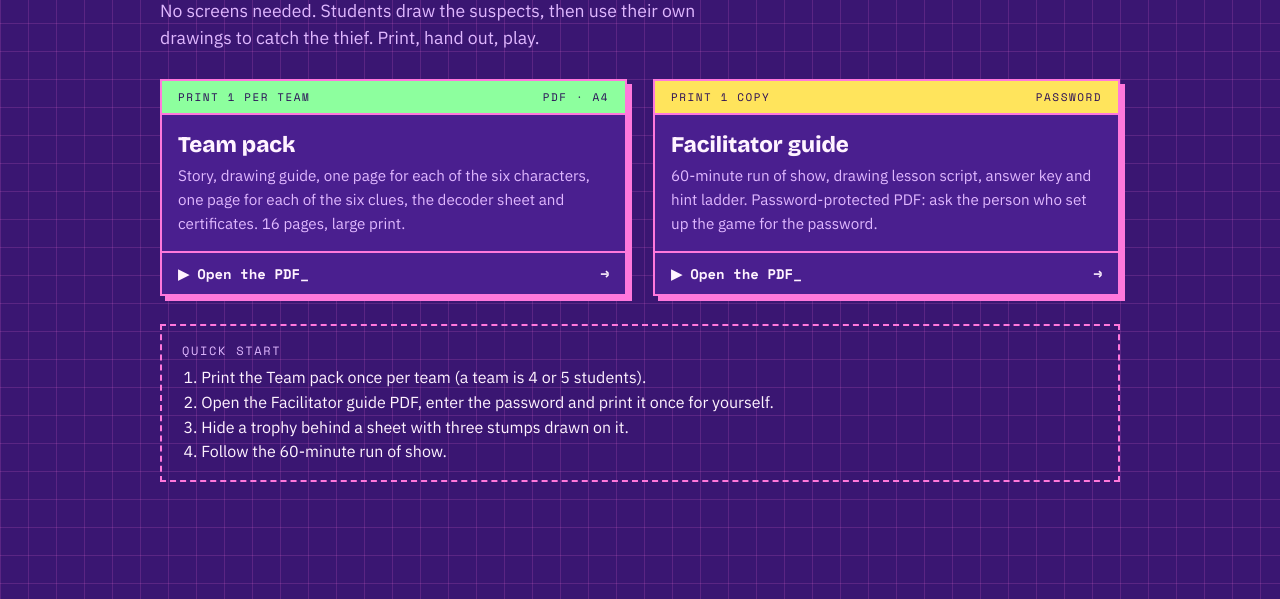
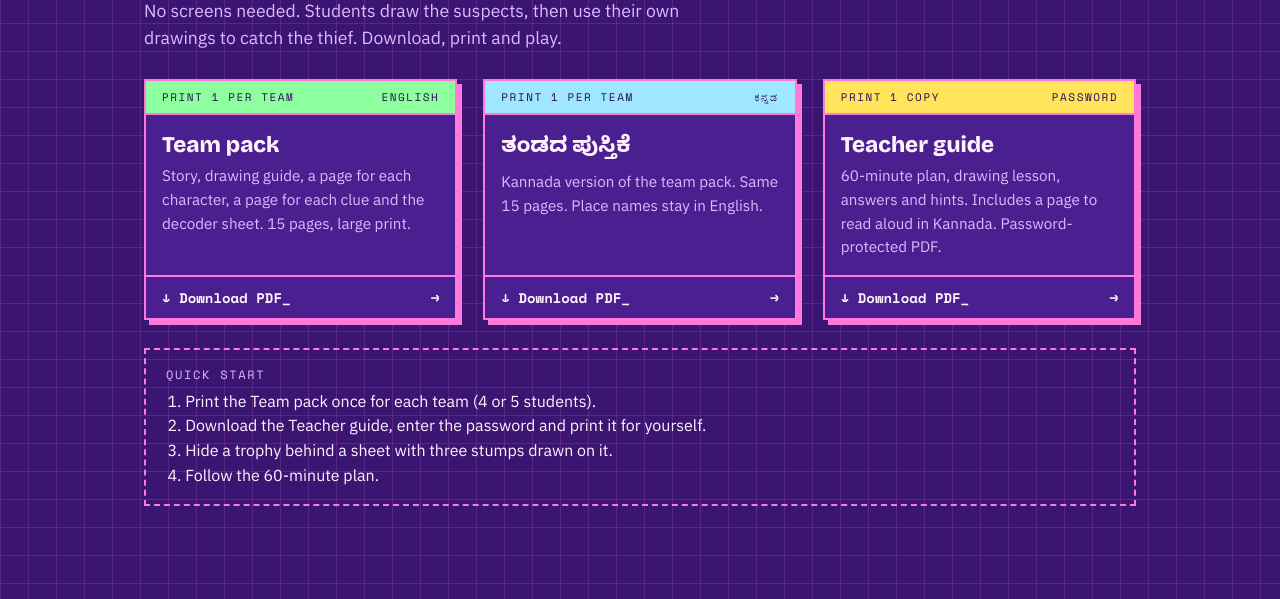
Before and after one commit to abhijithgiridhar/trophy-heist-escape-room, a plain HTML site: page pen-and-paper/index.html in a window 1280 px wide. Shown: the part 201-800 px from the top of the page. Drawn offline with nearby package versions, Linux system fonts and the light colour scheme.

Commit message:
Pen and paper: download-only links, no certificates, simpler English, Kannada pack and Kannada teacher page

```diff
--- a/pen-and-paper/index.html
+++ b/pen-and-paper/index.html
@@ -1,21 +1,21 @@
-<!doctype html><html lang="en" data-palette="synth"><head><meta charset="utf-8"><meta name="viewport" content="width=device-width, initial-scale=1"><title>Trophy Heist Pen and Paper</title>
+<!doctype html><html lang="en"><head><meta charset="utf-8"><meta name="viewport" content="width=device-width, initial-scale=1"><title>Trophy Heist Pen and Paper</title>
 <link rel="preconnect" href="https://fonts.googleapis.com"><link rel="preconnect" href="https://fonts.gstatic.com" crossorigin>
-<link href="https://fonts.googleapis.com/css2?family=Bricolage+Grotesque:opsz,wght@12..96,800&family=IBM+Plex+Sans:wght@400;600&family=Space+Mono:wght@400;700&display=swap" rel="stylesheet">
+<link href="https://fonts.googleapis.com/css2?family=Bricolage+Grotesque:opsz,wght@12..96,800&family=IBM+Plex+Sans:wght@400;600&family=Noto+Sans+Kannada:wght@600;800&family=Space+Mono:wght@400;700&display=swap" rel="stylesheet">
 <style>
-:root{--bg:#3a1672;--grid:#ff78dc29;--ink:#fff3ff;--soft:#e0b8ff;--card:#4a1f8f;--line:#ff78dc;--yellow:#ffe45c;--on:#2a0d57;--green:#8dff9e;color-scheme:dark}
+:root{--bg:#3a1672;--grid:#ff78dc29;--ink:#fff3ff;--soft:#e0b8ff;--card:#4a1f8f;--line:#ff78dc;--yellow:#ffe45c;--on:#2a0d57;color-scheme:dark}
 *{box-sizing:border-box}
-body{margin:0;min-height:100vh;background-color:var(--bg);background-image:linear-gradient(var(--grid) 1px,transparent 1px),linear-gradient(90deg,var(--grid) 1px,transparent 1px);background-size:28px 28px;color:var(--ink);font:16px/1.55 "IBM Plex Sans",system-ui,sans-serif;padding:0 max(24px,env(safe-area-inset-left,0px))}
-.wrap{max-width:60rem;margin:0 auto;padding:40px 0 60px}
+body{margin:0;min-height:100vh;background-color:var(--bg);background-image:linear-gradient(var(--grid) 1px,transparent 1px),linear-gradient(90deg,var(--grid) 1px,transparent 1px);background-size:28px 28px;color:var(--ink);font:16px/1.55 "IBM Plex Sans","Noto Sans Kannada",system-ui,sans-serif;padding:0 max(24px,env(safe-area-inset-left,0px))}
+.wrap{max-width:62rem;margin:0 auto;padding:40px 0 60px}
 .eyebrow{font:400 .75rem "Space Mono",monospace;letter-spacing:.14em;text-transform:uppercase;color:var(--soft)}
 h1{font:800 clamp(2.2rem,6vw,3.6rem)/1.05 "Bricolage Grotesque",system-ui,sans-serif;margin:14px 0 16px;letter-spacing:-.02em}
 .mark{background:var(--yellow);color:var(--on);padding:0 .15em}
 p.lede{color:var(--soft);font-size:1.1rem;max-width:36rem}
-.grid{display:grid;grid-template-columns:repeat(auto-fit,minmax(260px,1fr));gap:26px;margin:28px 0}
+.grid{display:grid;grid-template-columns:repeat(auto-fit,minmax(250px,1fr));gap:26px;margin:28px 0}
 .card{border:2px solid var(--line);box-shadow:5px 5px 0 var(--line);background:var(--card);display:flex;flex-direction:column;color:inherit;text-decoration:none;transition:transform .15s,box-shadow .15s}
 @media (prefers-reduced-motion:no-preference){.card:hover{transform:translate(-2px,-2px);box-shadow:7px 7px 0 var(--line)}}
 .card .band{padding:8px 16px;border-bottom:2px solid var(--line);font:400 .6875rem "Space Mono",monospace;letter-spacing:.14em;text-transform:uppercase;color:var(--on);display:flex;justify-content:space-between}
 .card .body{padding:16px;flex:1}
-.card h3{font:800 1.4rem "Bricolage Grotesque",sans-serif;margin:0 0 6px}
+.card h3{font:800 1.4rem "Bricolage Grotesque","Noto Sans Kannada",sans-serif;margin:0 0 6px}
 .card p{margin:0;color:var(--soft);font-size:.95rem}
 .card .go{border-top:2px solid var(--line);padding:10px 16px;font:700 .875rem "Space Mono",monospace;display:flex;justify-content:space-between}
 .steps{border:2px dashed var(--line);padding:16px 20px;margin-top:10px}
@@ -26,10 +26,11 @@ a.back{font:700 .875rem "Space Mono",monospace;color:var(--yellow)}
 <a class="back" href="../">← Back to the game</a>
 <div class="eyebrow" style="margin-top:24px">The Great Trophy Heist · Grade 4-5 · 60 minutes</div>
 <h1>The <span class="mark">pen and paper</span> edition</h1>
-<p class="lede">No screens needed. Students draw the suspects, then use their own drawings to catch the thief. Print, hand out, play.</p>
+<p class="lede">No screens needed. Students draw the suspects, then use their own drawings to catch the thief. Download, print and play.</p>
 <div class="grid">
- <a class="card" href="team-pack.pdf"><div class="band" style="background:#8dff9e"><span>Print 1 per team</span><span>PDF · A4</span></div><div class="body"><h3>Team pack</h3><p>Story, drawing guide, one page for each of the six characters, one page for each of the six clues, the decoder sheet and certificates. 16 pages, large print.</p></div><div class="go"><span>▶ Open the PDF_</span><span>→</span></div></a>
- <a class="card" href="facilitator-guide.pdf"><div class="band" style="background:#ffe45c"><span>Print 1 copy</span><span>Password</span></div><div class="body"><h3>Facilitator guide</h3><p>60-minute run of show, drawing lesson script, answer key and hint ladder. Password-protected PDF: ask the person who set up the game for the password.</p></div><div class="go"><span>▶ Open the PDF_</span><span>→</span></div></a>
+ <a class="card" href="team-pack.pdf" download="Trophy-Heist-Team-Pack-English.pdf"><div class="band" style="background:#8dff9e"><span>Print 1 per team</span><span>English</span></div><div class="body"><h3>Team pack</h3><p>Story, drawing guide, a page for each character, a page for each clue and the decoder sheet. 15 pages, large print.</p></div><div class="go"><span>↓ Download PDF_</span><span>→</span></div></a>
+ <a class="card" href="team-pack-kannada.pdf" download="Trophy-Heist-Team-Pack-Kannada.pdf"><div class="band" style="background:#9fe7ff"><span>Print 1 per team</span><span>ಕನ್ನಡ</span></div><div class="body"><h3>ತಂಡದ ಪುಸ್ತಿಕೆ</h3><p>Kannada version of the team pack. Same 15 pages. Place names stay in English.</p></div><div class="go"><span>↓ Download PDF_</span><span>→</span></div></a>
+ <a class="card" href="facilitator-guide.pdf" download="Trophy-Heist-Teacher-Guide.pdf"><div class="band" style="background:#ffe45c"><span>Print 1 copy</span><span>Password</span></div><div class="body"><h3>Teacher guide</h3><p>60-minute plan, drawing lesson, answers and hints. Includes a page to read aloud in Kannada. Password-protected PDF.</p></div><div class="go"><span>↓ Download PDF_</span><span>→</span></div></a>
 </div>
-<div class="steps"><div class="eyebrow">Quick start</div><ol><li>Print the Team pack once per team (a team is 4 or 5 students).</li><li>Open the Facilitator guide PDF, enter the password and print it once for yourself.</li><li>Hide a trophy behind a sheet with three stumps drawn on it.</li><li>Follow the 60-minute run of show.</li></ol></div>
+<div class="steps"><div class="eyebrow">Quick start</div><ol><li>Print the Team pack once for each team (4 or 5 students).</li><li>Download the Teacher guide, enter the password and print it for yourself.</li><li>Hide a trophy behind a sheet with three stumps drawn on it.</li><li>Follow the 60-minute plan.</li></ol></div>
 </div></body></html>
```
Also changed, not shown: 3 other files.
